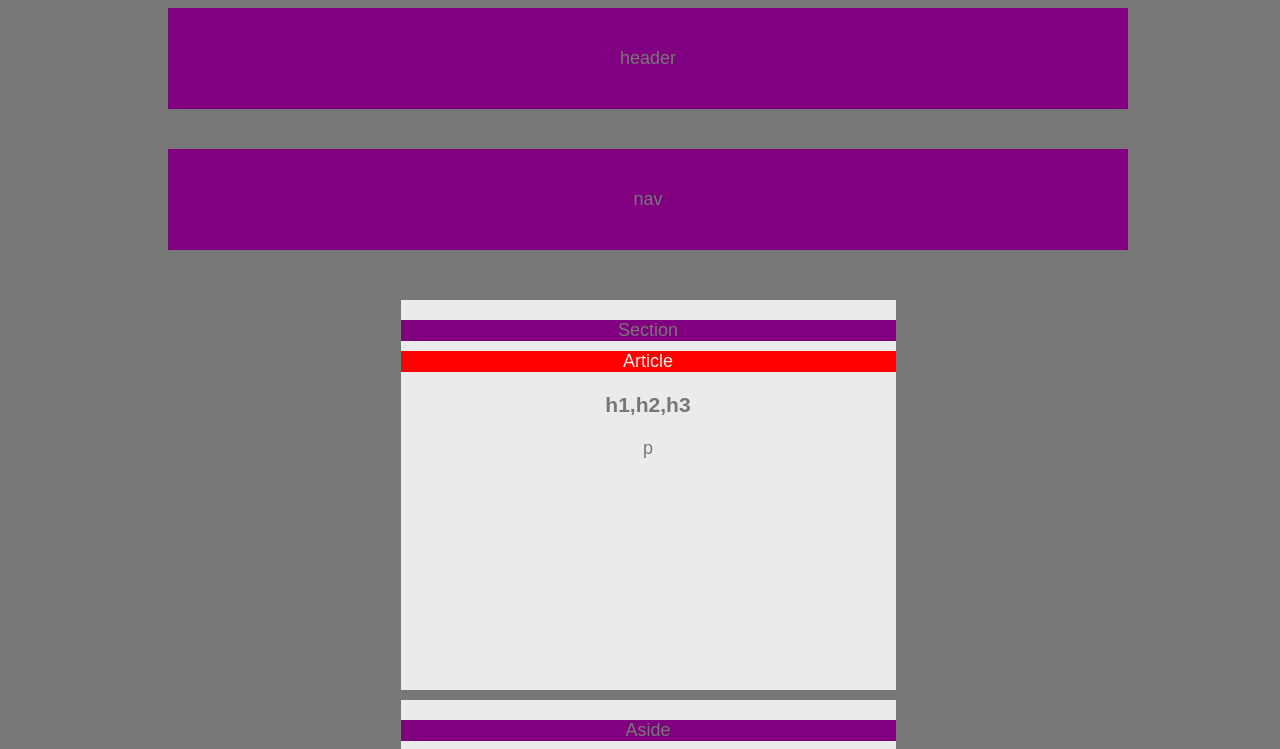
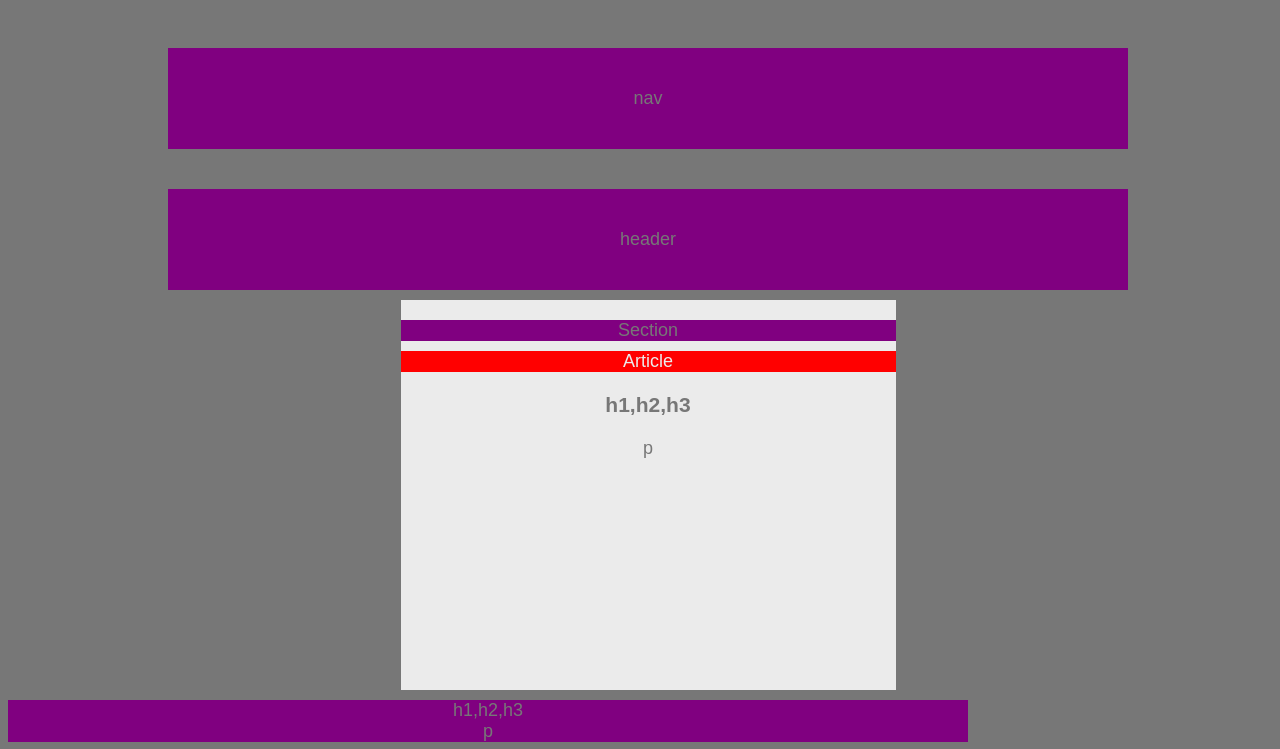
Before and after one commit to ItsLahRee/HW-Wireframe, a plain HTML site: page index.html in a window 1280 px wide. Shown: the top 749 px of the page. Drawn offline with Linux system fonts and the light colour scheme.

Commit message:
ReadMe Documentation update

```diff
--- a/index.html
+++ b/index.html
@@ -1,57 +1,55 @@
 <!DOCTYPE html>
 <html lang="en">
-<!-- HEADER, TOPPER, YOU KNOW META SHIT -->
 
+    <!--Head-->
 <head>
     <link rel="stylesheet" type="text/css" href="style.css">
     <meta charset="UTF-8">
     <meta name="viewport" content="width=device-width, initial-scale=1.0">
     <meta http-equiv="X-UA-Compatible" content="ie=edge">
-    <title>ItsLahRee</title>
-
+    <title>LaurieStrecker</title>
 </head>
 
-<!-- BODY, Good Stuff -->
-
+<!--body-->
 <body>
 
-    <!-- HEADER, awesome -->
-    <h1 class="titles">header</h1>
-
-    <!-- NAVBAR, sweet -->
+    <!-- navbar-->
     <nav>
         <h2 class="titles">nav</h2>
     </nav>
-    <main>
-        <!-- Section 1, ugh jeeze -->
+    <h1 class="titles">header</h1>
+
+      <!--Main-->
+      <main>
+        <!--Section 1-->
         <section>
             <div class="titles">Section</div>
-            <!--Article -->
+
+             <!--Article1-->
             <article>
                 <div class="article">Article</div>
                 <h3>h1,h2,h3</h3>
                 <p>p</p>
 
+        <!--Section 2-->
         </section>
-        <!-- article
-        <div class="titles">h1,h2,h3</div>
-        <div class="titles">p</div>
-        </article>-->
+            <!--Article2-->
+            <article>
+                <div class="titles">h1,h2,h3</div>
+                <div class="titles">p</div>
+            </article>
 
-
-        <!-- Section 2, cool -->
+         <!--Section 3-->
         <section>
             <div class="titles">Aside</div>
         </section>
     </main>
-    <!-- END OF BODY -->
+
 </body>
 
-<!-- FOOTER, nice -->
+<!--Footer-->
 <footer>
     <div class="titles">footer</div>
 </footer>
 
-<!-- END OF THE MOTHER FUCKER, excellent -->
-
 </html>
```
Also changed, not shown: 1 other file.
